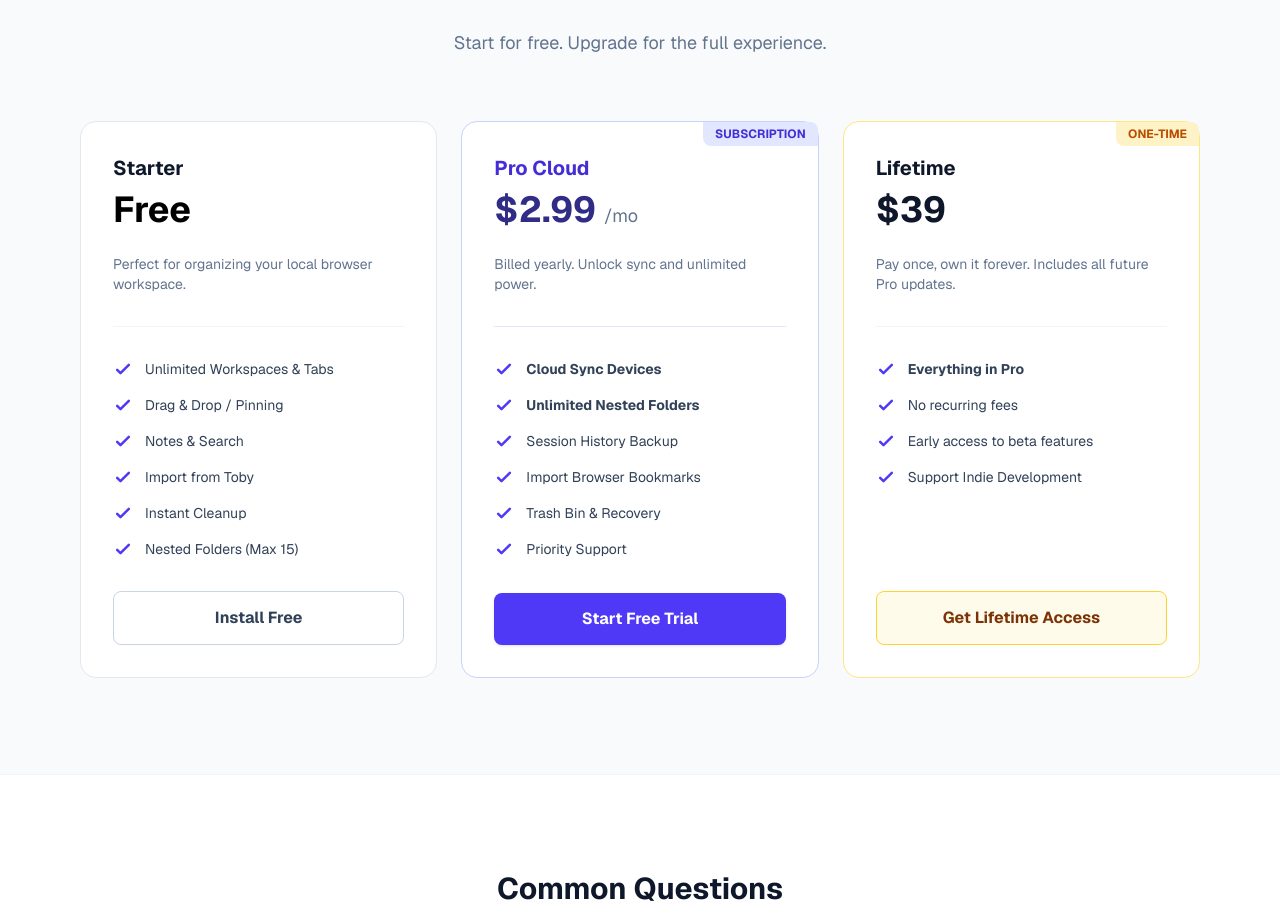
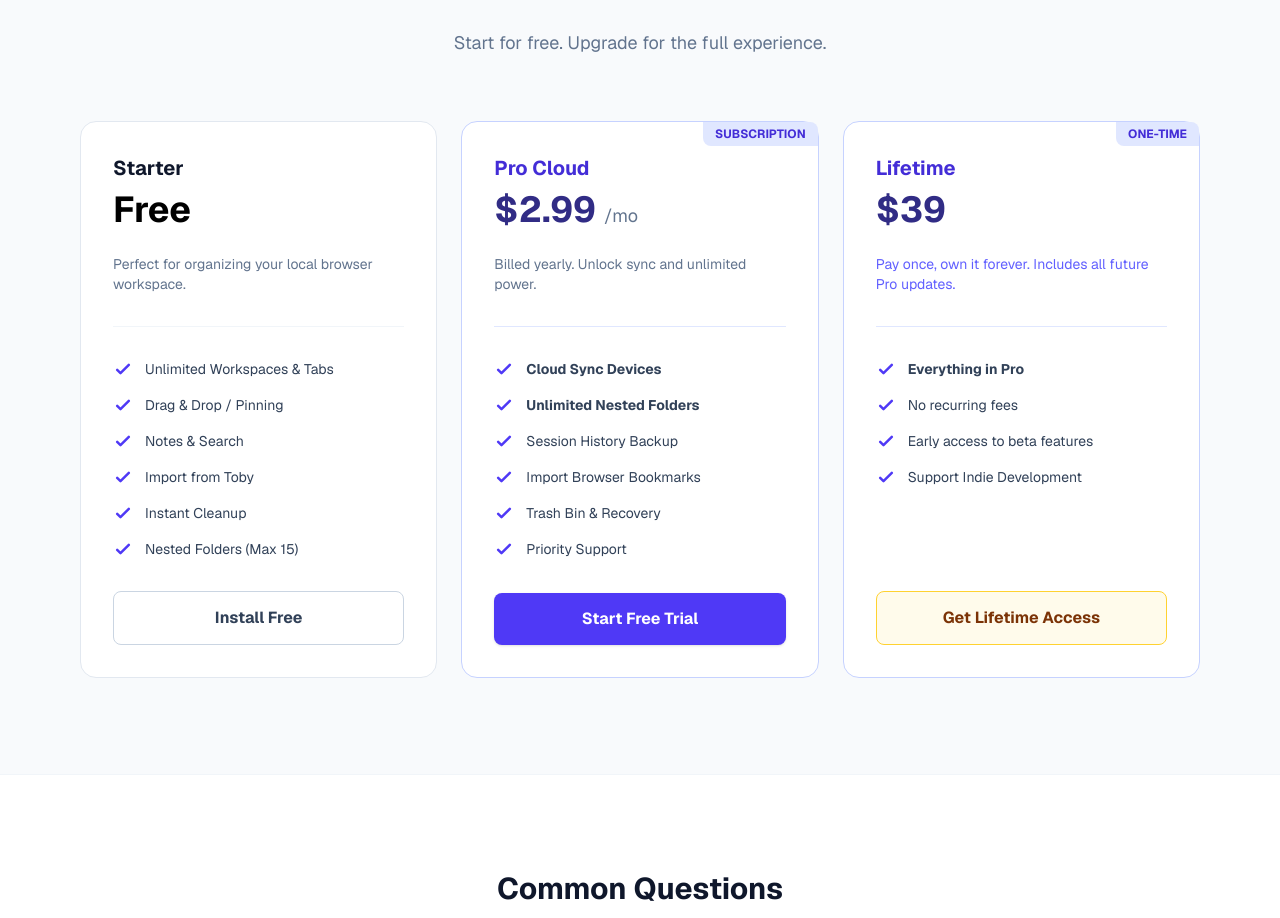
Before and after one commit to Khoaa123/OrgaNice_PlandingPage, a Next.js app: page / in a window 1280 px wide. Shown: the part 5127-6045 px from the top of the page. Built offline with nearby package versions, Linux system fonts and the light colour scheme.

Commit message:
update code

```diff
--- a/app/page.tsx
+++ b/app/page.tsx
@@ -511,17 +511,17 @@
               </div>
 
               {/* 3. Lifetime Plan */}
-              <div className="p-8 rounded-2xl border border-amber-200 bg-white hover:border-amber-300 transition flex flex-col h-full relative">
-                <div className="absolute top-0 right-0 bg-amber-100 text-amber-700 text-xs font-bold px-3 py-1 rounded-bl-lg rounded-tr-lg">
+              <div className="p-8 rounded-2xl border border-indigo-200 bg-white hover:border-indigo-300 transition flex flex-col h-full relative">
+                <div className="absolute top-0 right-0 bg-indigo-100 text-indigo-700 text-xs font-bold px-3 py-1 rounded-bl-lg rounded-tr-lg">
                   ONE-TIME
                 </div>
-                <h3 className="font-bold text-xl mb-2 text-slate-900">
+                <h3 className="font-bold text-xl mb-2 text-indigo-700">
                   Lifetime
                 </h3>
-                <div className="text-4xl font-bold mb-6 text-slate-900">
+                <div className="text-4xl font-bold mb-6 text-indigo-900">
                   $39
                 </div>
-                <p className="text-slate-500 text-sm mb-8 pb-8 border-b border-slate-100">
+                <p className="text-indigo-500 text-sm mb-8 pb-8 border-b border-indigo-100">
                   Pay once, own it forever. Includes all future Pro updates.
                 </p>
                 <ul className="space-y-4 mb-8 flex-1">
```
